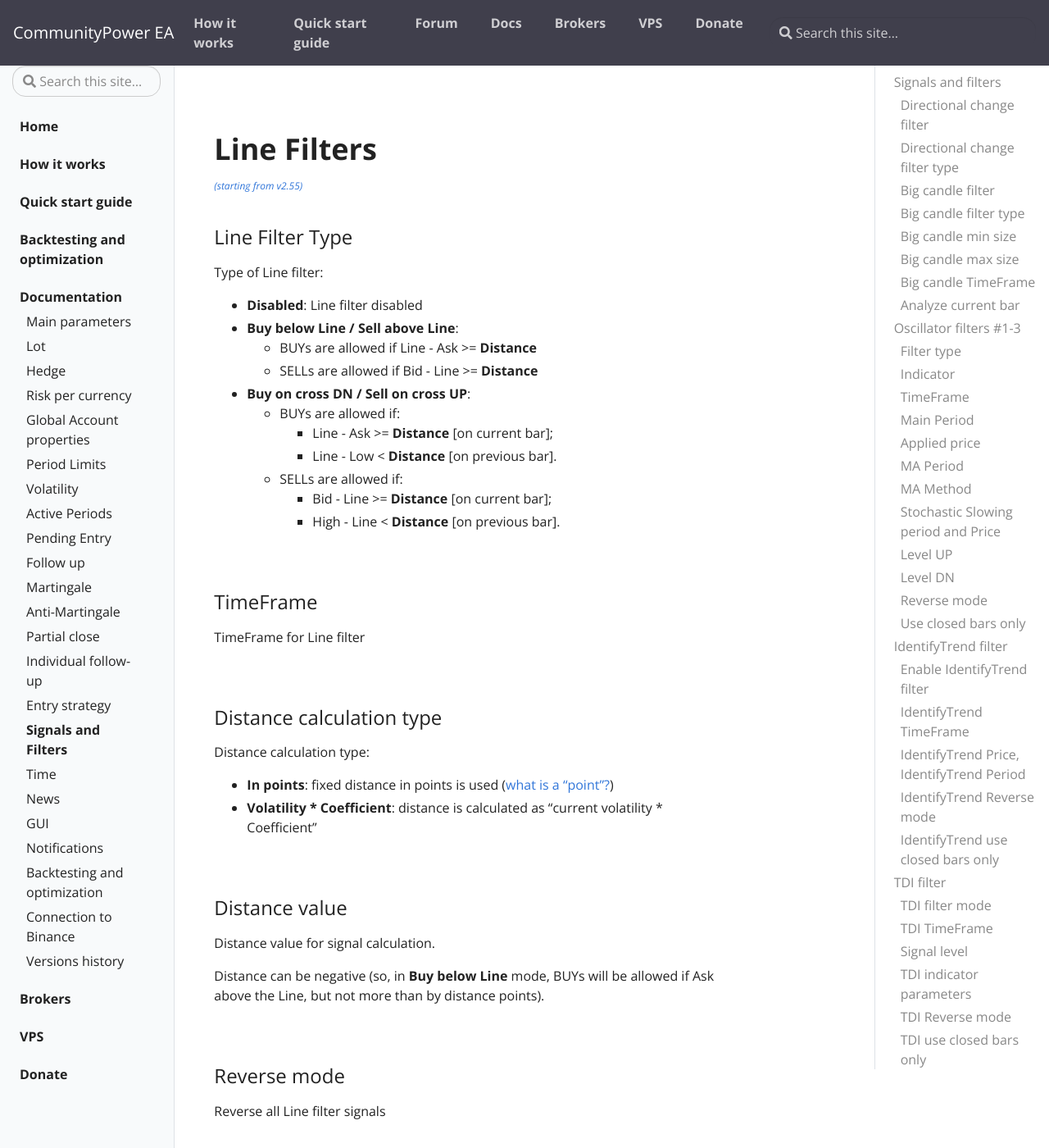
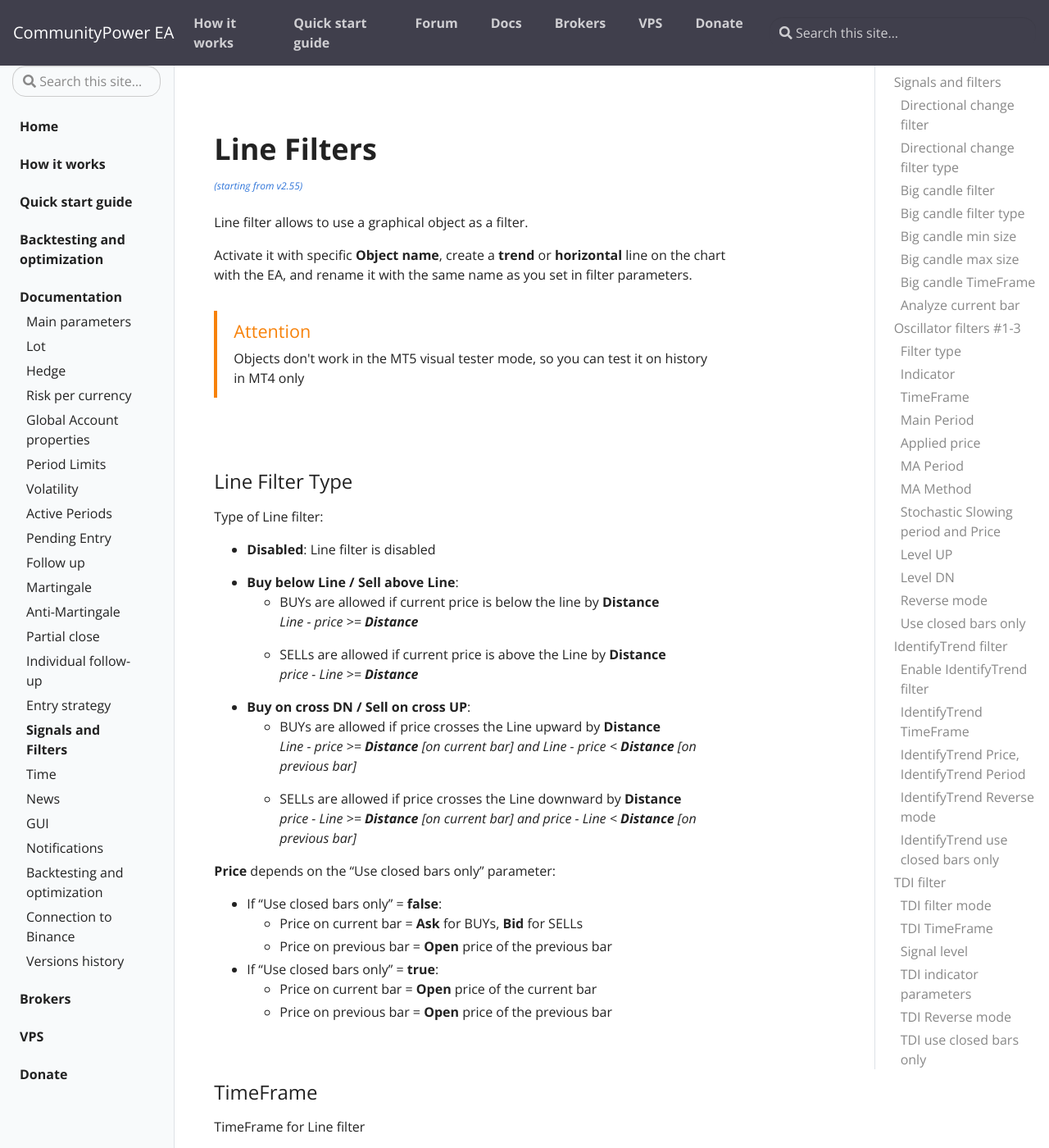
Before and after one commit to komposter/CommunityPowerEA.com, a Jekyll site: the page built from _docs/signals-and-filters.md, in a window 1280 px wide and 1400 px high, scrolled down 16881 px. Shown: the whole window at 82% size. Built offline with Jekyll 4.4.1, drawn with Linux system fonts in a browser that asks for light colours; some of the changed text lies outside the part shown.

Commit message:
Content change

```diff
--- a/_docs/signals-and-filters.md
+++ b/_docs/signals-and-filters.md
@@ -639,26 +639,52 @@
 
 <sup>[*(starting from v2.55)*](/docs/versions-history)</sup>
 
+Line filter allows to use a graphical object as a filter.
+
+Activate it with specific **Object name**, create a **trend** or **horizontal** line on the chart with the EA, and rename it with the same name as you set in filter parameters.
+
+{% include alert.html type="warning" title="Attention" content="Objects don't work in the MT5 visual tester mode, so you can test it on history in MT4 only" %}
+
+<br />
+
 ### Line Filter Type
 
 Type of Line filter:
-* **Disabled**: Line filter disabled
+* **Disabled**: Line filter is disabled
+
 * **Buy below Line / Sell above Line**:
-    * BUYs are allowed if Line - Ask >= **Distance**
-    * SELLs are allowed if Bid - Line >= **Distance**
+    * BUYs are allowed if current price is below the line by **Distance**<br />
+      > _Line - price >= **Distance**_
+    * SELLs are allowed if current price is above the Line by **Distance**<br />
+      > _price - Line >= **Distance**_
+
 * **Buy on cross DN / Sell on cross UP**:
-    * BUYs are allowed if:
-        * Line - Ask >= **Distance** [on current bar];
-        * Line - Low < **Distance** [on previous bar].
-    * SELLs are allowed if:
-        * Bid - Line >= **Distance** [on current bar];
-        * High - Line < **Distance** [on previous bar].
+    * BUYs are allowed if price crosses the Line upward by **Distance**<br />
+        > _Line - price >= **Distance** [on current bar] and Line - price < **Distance** [on previous bar]_
+    * SELLs are allowed if price crosses the Line downward by **Distance**<br />
+        > _price - Line >= **Distance** [on current bar] and price - Line < **Distance** [on previous bar]_
+
+
+**Price** depends on the "Use closed bars only" parameter:
+
+ * If "Use closed bars only" = **false**:
+   * Price on current bar = **Ask** for BUYs, **Bid** for SELLs
+   * Price on previous bar = **Open** price of the previous bar
+ * If "Use closed bars only" = **true**:
+   * Price on current bar = **Open** price of the current bar
+   * Price on previous bar = **Open** price of the previous bar
 
 <br />
 
 ### TimeFrame
 
 TimeFrame for Line filter
+
+<br />
+
+### Object name
+
+Name of the graphical object to use as a Line filter
 
 <br />
 
@@ -688,7 +714,7 @@
 
 Use only closed (formed) bars.
 
-If true, the signal can't change in the middle of the bar.
+If **true**, the signal can't change in the middle of the bar.
 
 <br />
 <br />
```
